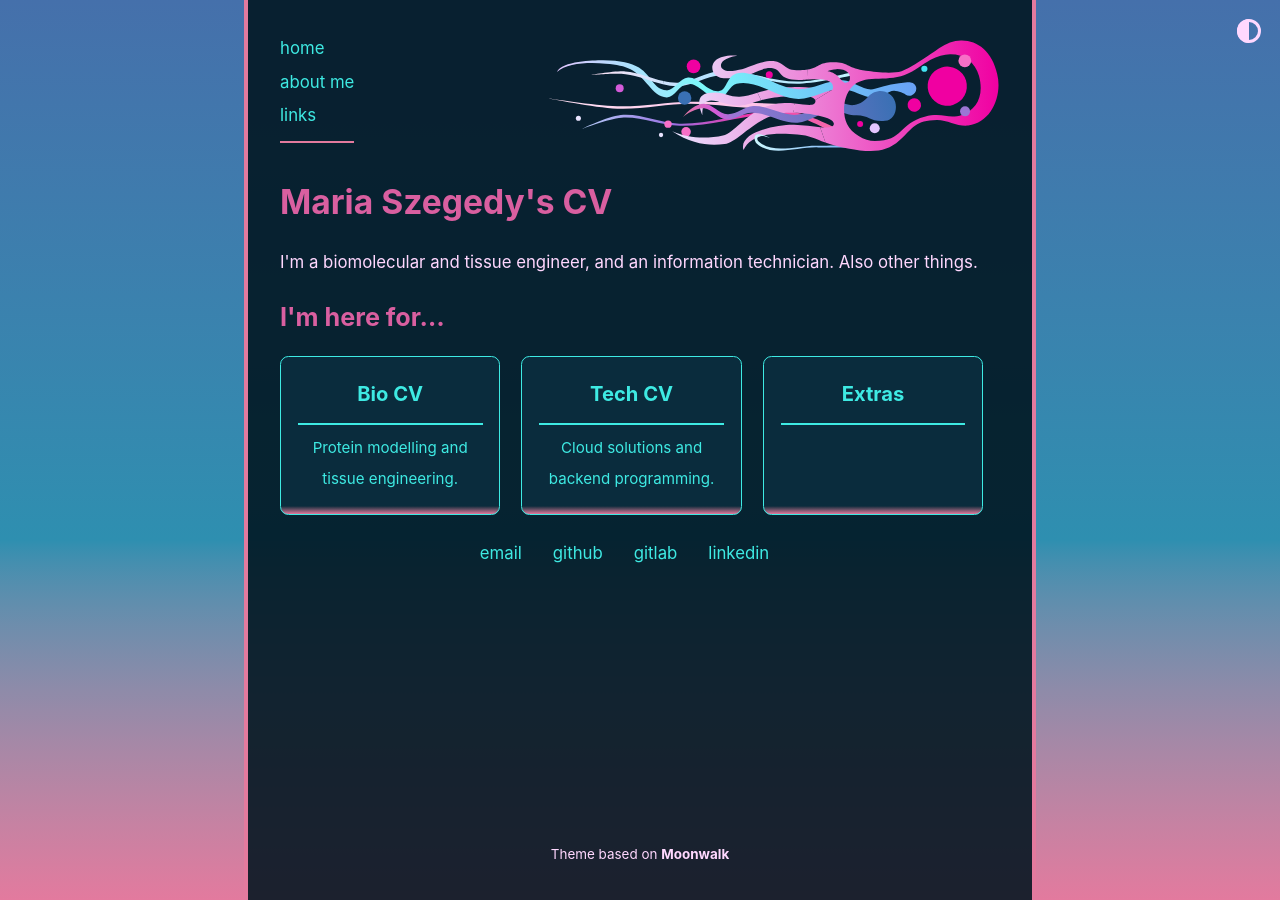
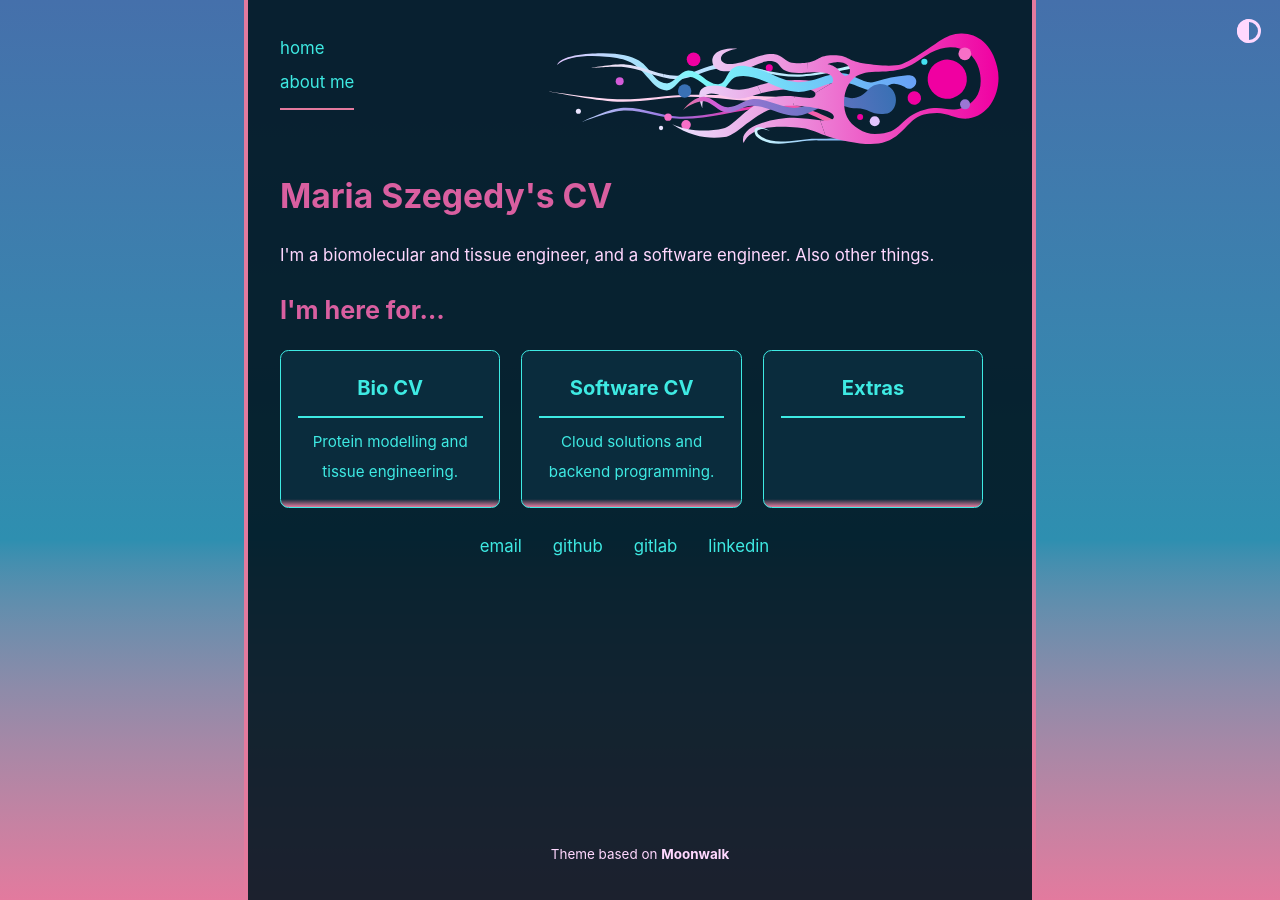
Before and after one commit to mszegedy/cv, a Jekyll site: the page built from index.md, in a window 1280 px wide. Built offline with Jekyll 4.4.1, drawn with Linux system fonts in a browser that asks for light colours; some web fonts are replaced.

Commit message:
trimmed things

```diff
--- a/_config.yml
+++ b/_config.yml
@@ -3,7 +3,7 @@ author: Maria Szegedy
 url: https://mszegedy.github.io
 baseurl: /cv
 description: > # description of the site (multiple lines allowed)
-  I'm a biomolecular and tissue engineer, and an information technician. Also other things.
+  I'm a biomolecular and tissue engineer, and a software engineer. Also other things.
 
 permalink: /:slug
 
--- a/_data/home.yml
+++ b/_data/home.yml
@@ -5,16 +5,13 @@ navbar_entries:
   - title: about me
     url: about
 
-  - title: links
-    url: links
-
 project_entries:
   - title: Bio CV
     url: bio-cv
     desc: Protein modelling and tissue engineering.
 
-  - title: Tech CV
-    url: tech-cv
+  - title: Software CV
+    url: software-cv
     desc: Cloud solutions and backend programming.
 
   - title: Extras
--- a/tech-cv.md
+++ b/software-cv.md
@@ -1,10 +1,10 @@
 ---
-title: TECH&nbsp;CV — Maria Szegedy
-tex-title: TECH CV
+title: SOFTWARE&nbsp;CV — Maria Szegedy
+tex-title: SOFTWARE CV
 layout: cv
 ---
 
-<div class="button-card"><a href="tex/tech-cv.pdf">
+<div class="button-card"><a href="tex/software-cv.pdf">
   pdf <span class="text-icon">&#xe171;</span>
 </a></div>
 
```
Also changed, not shown: about.md (+2 -4 lines), links.md (deleted, +0 -21 lines), 4 other files.
